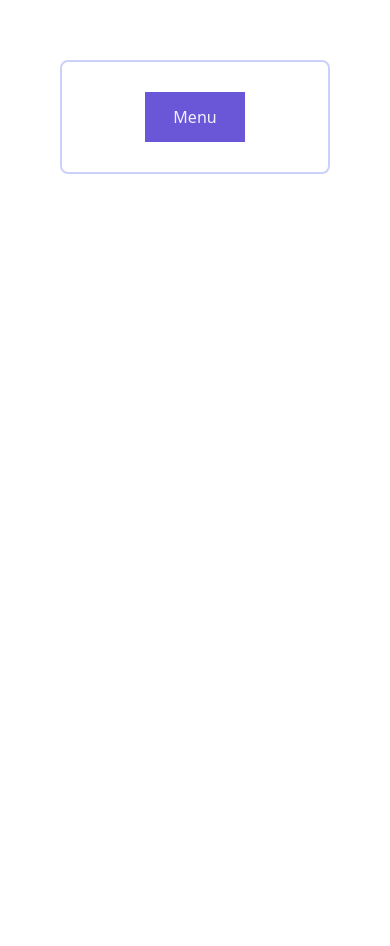
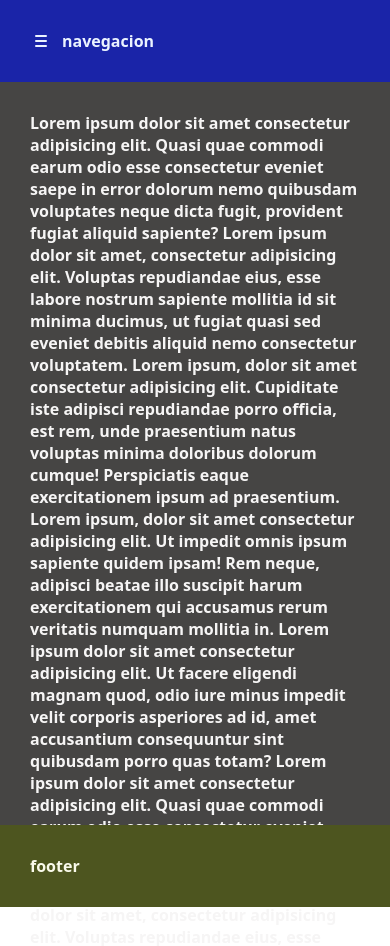
Before and after one commit to SalinasRodrigo/libreria_componentes, a React (Vite) app in the folder client/: page / in a window 390 px wide. Shown: the top 946 px of the page. Before the commit the page ends 904 px from the top, so only its background shows below. Built offline with nearby package versions, Linux system fonts and the light colour scheme.

Commit message:
ejemplo de diseño responsivo

```diff
--- a/client/src/App.css
+++ b/client/src/App.css
@@ -5,13 +5,6 @@
 }
 
 body{
-  width: 100dvw;
   height: 100dvh;
+  width: 100%;
 }
-
-.container{
-  padding: 30px;
-  margin: 60px;
-  border: 2px solid #ccd1f9;
-  border-radius: 0.5rem;
-}
--- a/client/src/App.tsx
+++ b/client/src/App.tsx
@@ -1,13 +1,11 @@
 import './App.css'
-import { Dropdown } from './components/Dropdown'
+import { ResponsiveExample } from './components/ResponsiveExample'
 
 function App() {
 
   return (
     <>
-      <div className='container'>
-        <Dropdown />
-      </div>
+      <ResponsiveExample />
     </>
   )
 }
--- /dev/null
+++ b/client/src/components/ResponsiveExample.css
@@ -0,0 +1,116 @@
+.container {
+  display: flex;
+  flex-direction: column;
+  box-sizing: border-box;
+  height: 100dvh;
+  font-weight: 700;
+}
+
+header {
+  display: flex;
+  gap: 10px;
+  background-color: #1a24a8;
+  color: #ebf3ff;
+  padding: 30px;
+  position: sticky;
+  top: 0;
+  .burguer{
+    display: none;
+  }
+
+}
+
+
+
+.content{
+  height: calc(100vh - 141px);
+  display: flex;
+  align-items: start;
+}
+
+aside {
+  width: 10%;
+  height: calc(100vh - 141px);
+  background-color: #5c0db5;
+  color: #f5f1ff;
+  padding: 30px;
+  position: sticky;
+  top: 81px;
+  transition: all 0.5s;
+}
+section{
+  height: calc(100vh - 81px);
+  width: 90%;
+  display: flex;
+  flex-direction: column;
+}
+main {
+  height: calc(100dvh - 161px);
+  padding: 30px;
+  background-color: #464544;
+  color: #f6f5f5;
+}
+
+footer {
+  padding: 30px;
+  background-color: #4d551f;
+  color: #fafaeb;
+}
+
+@media (max-width: 500px) {
+  aside {
+    width: 0;
+    opacity: 0;
+    position: fixed;
+  }
+  section{
+    width: 100%;
+  }
+
+  header {
+    .burguer{
+      display: flex;
+      flex-direction: column;
+      width: .75rem;
+      height: .75rem;
+      border: 0;
+      border-radius: 0.25rem;
+      padding: 5px;
+      background-color: transparent;
+      justify-content: space-between;
+      transition: all 0.25s;
+      > div {
+        background-color: #ebf3ff;
+        height: 2px;
+        width: 100%;
+        border-radius: 5px;
+        transition: all 0.5s;
+        transform-origin: left center;
+      }
+    }
+
+    .burguer:hover{
+      background: rgba(255, 255, 255, 0.5);
+    }
+
+    input:checked + .burguer{
+      div:first-child{
+        transform: rotate(45deg);
+        width: calc(.75rem* sqrt(2));
+        translate: 0 -1px;
+      }
+      div:nth-child(2){
+        opacity: 0;
+      }
+      div:last-child{
+        transform: rotate(-45deg);
+        width: calc(.75rem * sqrt(2));
+        translate: 0 1px;
+      }
+    }
+  }
+  header:has(input:checked) ~ .content aside {
+    width: 60%;
+    opacity: 1;
+  }
+}
--- /dev/null
+++ b/client/src/components/ResponsiveExample.tsx
@@ -0,0 +1,47 @@
+import './ResponsiveExample.css'
+export const ResponsiveExample = () => {
+
+
+  return (
+    <div className="container">
+      <header>
+        <input type="checkbox" name="burguer-inp" id="burguer-inp" className='burguer-inp' hidden/>
+        <label htmlFor="burguer-inp" className='burguer'>
+          <div></div>
+          <div></div>
+          <div></div>
+        </label>
+        <nav>
+          navegacion
+        </nav>
+      </header>
+      <div className='content'>
+        <aside>
+          aside
+        </aside>
+        <section>
+          <main>
+            Lorem ipsum dolor sit amet consectetur adipisicing elit. Quasi quae commodi earum odio esse consectetur eveniet saepe in error dolorum nemo quibusdam voluptates neque dicta fugit, provident fugiat aliquid sapiente?
+            Lorem ipsum dolor sit amet, consectetur adipisicing elit. Voluptas repudiandae eius, esse labore nostrum sapiente mollitia id sit minima ducimus, ut fugiat quasi sed eveniet debitis aliquid nemo consectetur voluptatem.
+            Lorem ipsum, dolor sit amet consectetur adipisicing elit. Cupiditate iste adipisci repudiandae porro officia, est rem, unde praesentium natus voluptas minima doloribus dolorum cumque! Perspiciatis eaque exercitationem ipsum ad praesentium.
+            Lorem ipsum, dolor sit amet consectetur adipisicing elit. Ut impedit omnis ipsum sapiente quidem ipsam! Rem neque, adipisci beatae illo suscipit harum exercitationem qui accusamus rerum veritatis numquam mollitia in.
+            Lorem ipsum dolor sit amet consectetur adipisicing elit. Ut facere eligendi magnam quod, odio iure minus impedit velit corporis asperiores ad id, amet accusantium consequuntur sint quibusdam porro quas totam?
+            Lorem ipsum dolor sit amet consectetur adipisicing elit. Quasi quae commodi earum odio esse consectetur eveniet saepe in error dolorum nemo quibusdam voluptates neque dicta fugit, provident fugiat aliquid sapiente?
+            Lorem ipsum dolor sit amet, consectetur adipisicing elit. Voluptas repudiandae eius, esse labore nostrum sapiente mollitia id sit minima ducimus, ut fugiat quasi sed eveniet debitis aliquid nemo consectetur voluptatem.
+            Lorem ipsum, dolor sit amet consectetur adipisicing elit. Cupiditate iste adipisci repudiandae porro officia, est rem, unde praesentium natus voluptas minima doloribus dolorum cumque! Perspiciatis eaque exercitationem ipsum ad praesentium.
+            Lorem ipsum, dolor sit amet consectetur adipisicing elit. Ut impedit omnis ipsum sapiente quidem ipsam! Rem neque, adipisci beatae illo suscipit harum exercitationem qui accusamus rerum veritatis numquam mollitia in.
+            Lorem ipsum dolor sit amet consectetur adipisicing elit. Ut facere eligendi magnam quod, odio iure minus impedit velit corporis asperiores ad id, amet accusantium consequuntur sint quibusdam porro quas totam?
+            Lorem ipsum dolor sit amet consectetur adipisicing elit. Quasi quae commodi earum odio esse consectetur eveniet saepe in error dolorum nemo quibusdam voluptates neque dicta fugit, provident fugiat aliquid sapiente?
+            Lorem ipsum dolor sit amet, consectetur adipisicing elit. Voluptas repudiandae eius, esse labore nostrum sapiente mollitia id sit minima ducimus, ut fugiat quasi sed eveniet debitis aliquid nemo consectetur voluptatem.
+            Lorem ipsum, dolor sit amet consectetur adipisicing elit. Cupiditate iste adipisci repudiandae porro officia, est rem, unde praesentium natus voluptas minima doloribus dolorum cumque! Perspiciatis eaque exercitationem ipsum ad praesentium.
+            Lorem ipsum, dolor sit amet consectetur adipisicing elit. Ut impedit omnis ipsum sapiente quidem ipsam! Rem neque, adipisci beatae illo suscipit harum exercitationem qui accusamus rerum veritatis numquam mollitia in.
+            Lorem ipsum dolor sit amet consectetur adipisicing elit. Ut facere eligendi magnam quod, odio iure minus impedit velit corporis asperiores ad id, amet accusantium consequuntur sint quibusdam porro quas totam?
+          </main>
+          <footer>
+            footer
+          </footer>
+        </section>
+      </div>
+    </div>
+  )
+}
```
